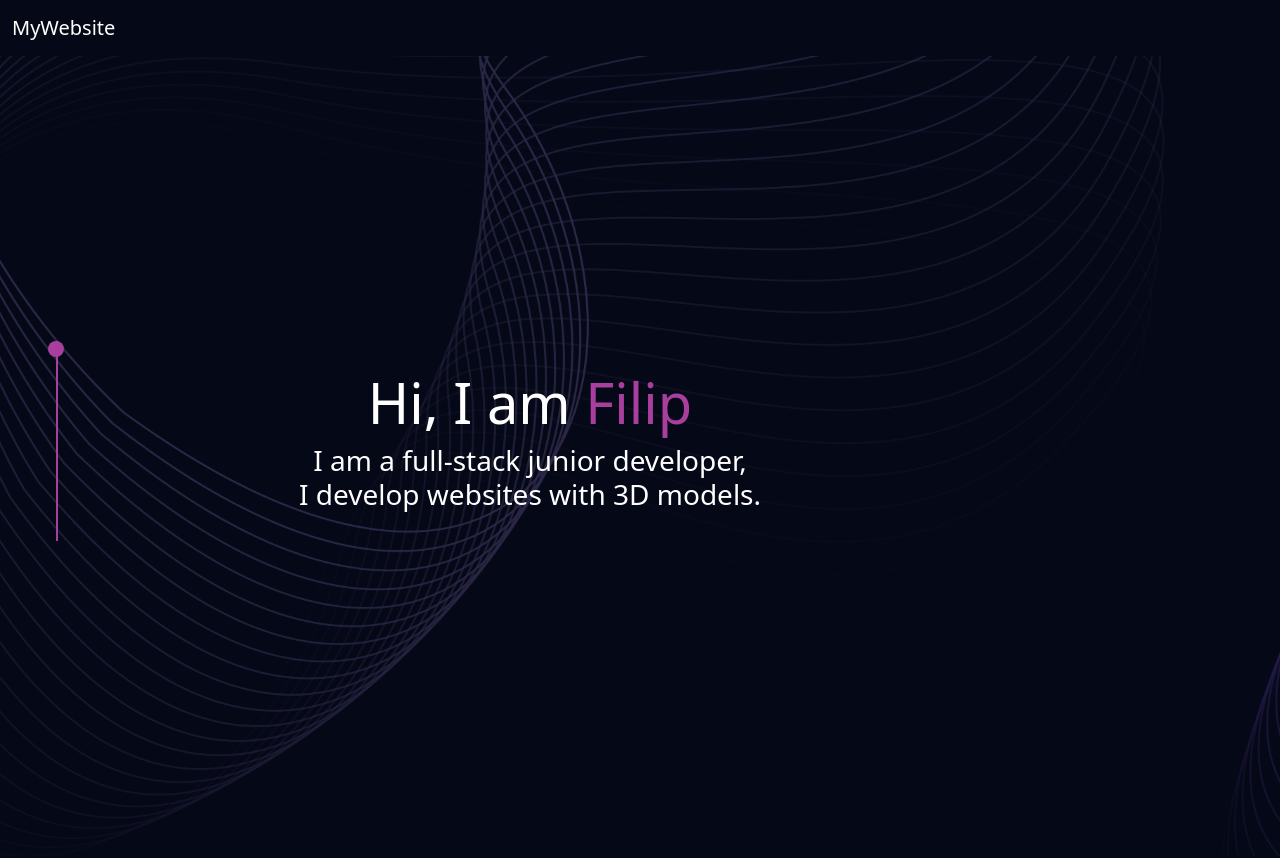
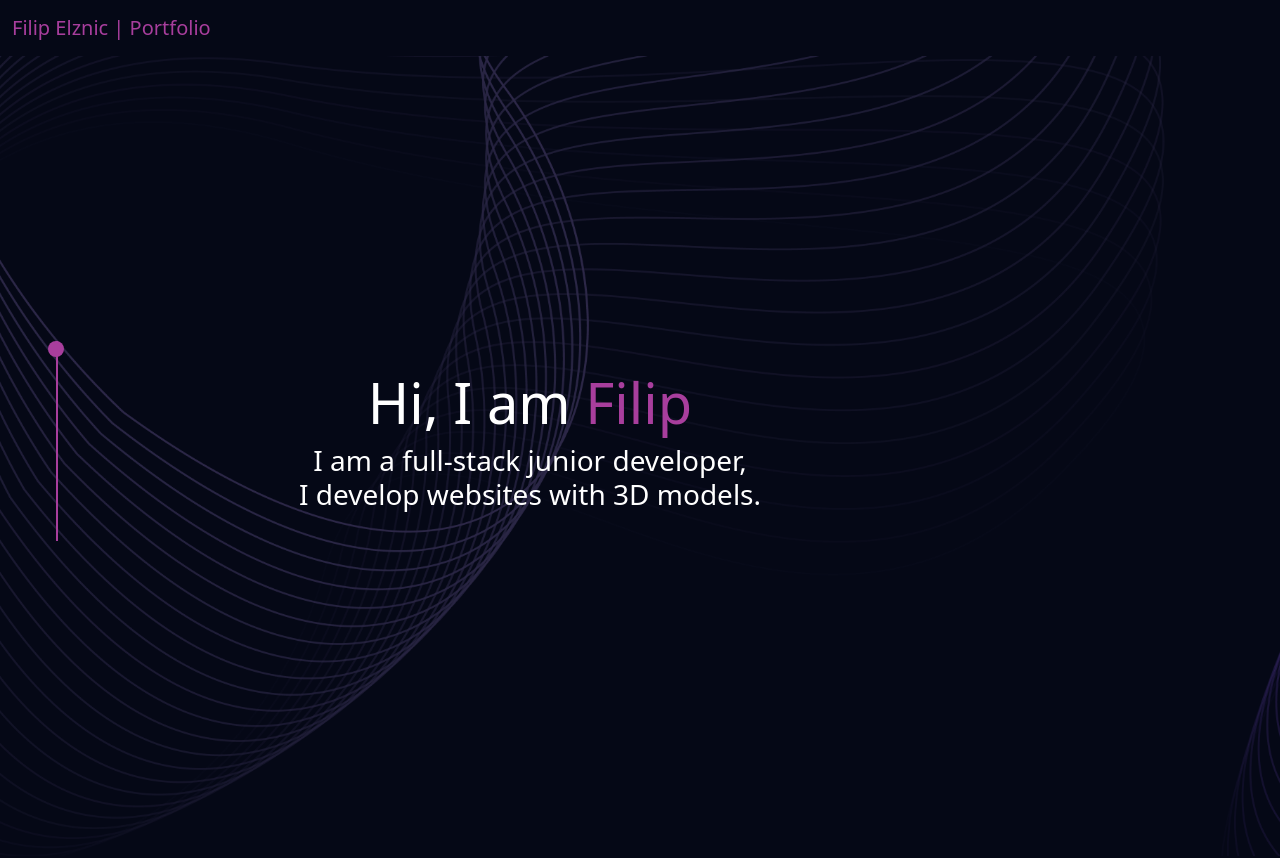
Before and after one commit to FilipElnic/PortfolioF, a React (Vite) app in the folder Portfolio/: page / in a window 1280 px wide. Shown: the top 858 px of the page. Built offline with nearby package versions, Linux system fonts and the light colour scheme.

Commit message:
update navbar
f

```diff
--- a/Portfolio/src/components/Navbar.jsx
+++ b/Portfolio/src/components/Navbar.jsx
@@ -1,5 +1,6 @@
-import "bootstrap/dist/css/bootstrap.min.css"; // Bootstrap CSS
-import "bootstrap/dist/js/bootstrap.bundle.min"; // Bootstrap JS + Popper.js
+import "bootstrap/dist/css/bootstrap.min.css";
+import "bootstrap/dist/js/bootstrap.bundle.min";
+import "../App.css";
 
 function Navbar() {
   return (
@@ -7,7 +8,7 @@ function Navbar() {
       <div className="container-fluid">
         {/* Brand */}
         <a className="navbar-brand" href="#">
-          MyWebsite
+          <span className="highlight">Filip Elznic | Portfolio</span>
         </a>
 
         {/* Toggler/collapsible Button for small screens */}
```
